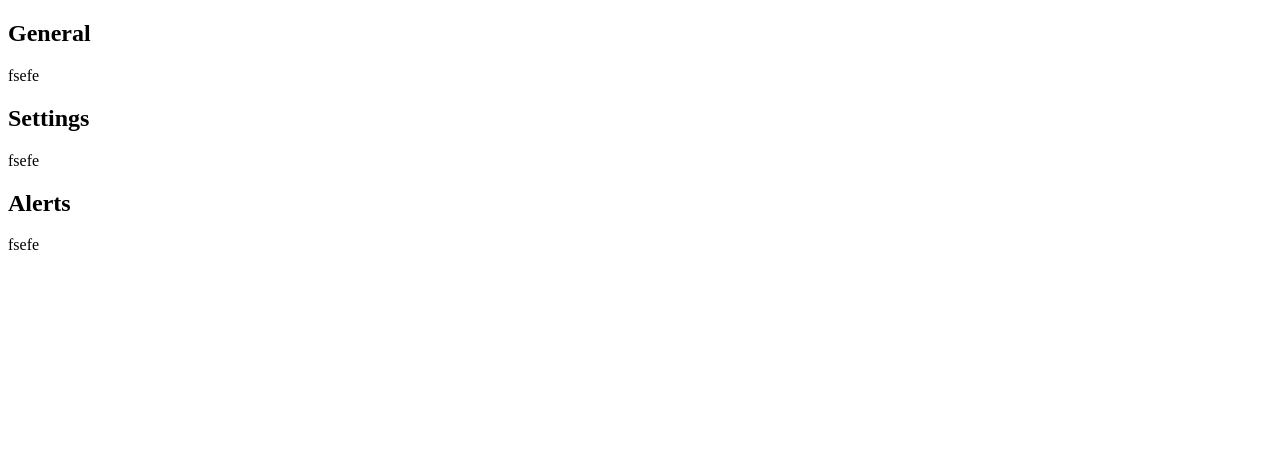
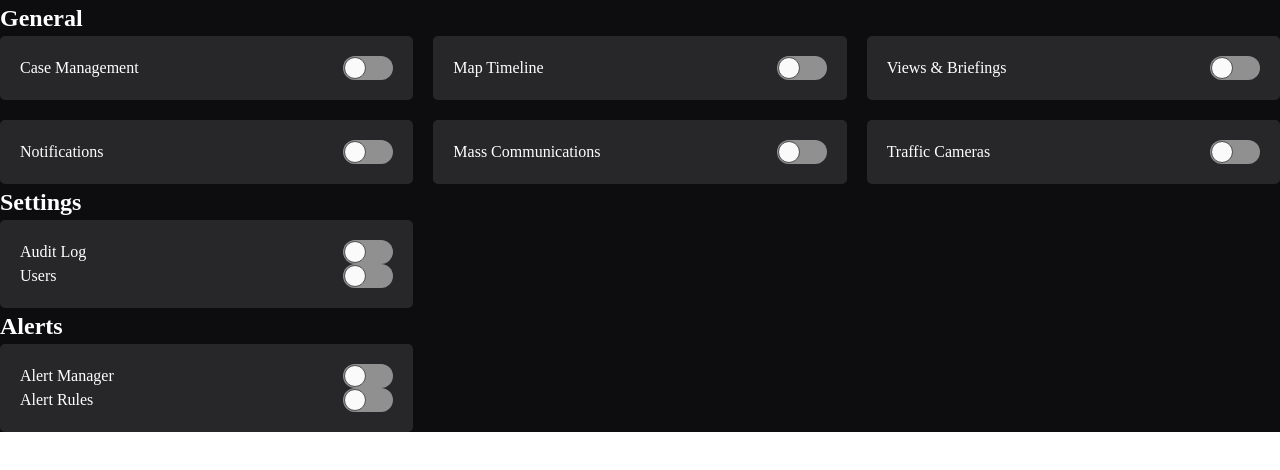
Before and after one commit to rob1256/dataminr, a React (Create React App) app: page / in a window 1280 px wide. Shown: the top 470 px of the page. Built offline with nearby package versions, Linux system fonts and the light colour scheme.

Commit message:
feat(styling): get further on styling for larger screens

```diff
--- a/src/App.tsx
+++ b/src/App.tsx
@@ -1,6 +1,6 @@
 /** @jsxImportSource @emotion/react */
 import React from 'react';
-import { ThemeProvider } from '@emotion/react';
+import { ThemeProvider, css } from '@emotion/react';
 
 import { schema, ISection } from './schema';
 
@@ -9,7 +9,11 @@ import Section from './components/Section';
 
 const App = () => (
   <ThemeProvider theme={appTheme}>
-    <div className="app">
+    <div
+      css={(theme) => css`
+        background-color: ${theme.backgrounds.main};
+      `}
+    >
       {schema.sections.map((section: ISection) => <Section key={`section-${section.title}`} title={section.title} featureFlagGroups={section.featureFlagGroups} />)}
     </div>
   </ThemeProvider>
--- a/src/components/FeatureFlag/Container.tsx
+++ b/src/components/FeatureFlag/Container.tsx
@@ -5,7 +5,8 @@ import styled from '@emotion/styled';
  * Toggle styles were taken from react-toggle repo
  */
 const FeatureFlagContainer = styled.div`
-  position: relative;
+  display: flex;
+  flex-wrap: wrap;
 
   .react-toggle {
     touch-action: pan-x;
@@ -44,15 +45,15 @@ const FeatureFlagContainer = styled.div`
     }
 
     &:hover:not(.react-toggle--disabled) .react-toggle-track {
-      background-color: ${(props) => props.theme.colors.darkGrey};
+      background-color: ${(props) => props.theme.states.featureFlagTrackHover};
     }
 
-    &--checked .react-toggle-track {
-      background-color: ${(props) => props.theme.colors.lightBlue};
+    &.react-toggle--checked .react-toggle-track {
+      background-color: ${(props) => props.theme.states.featureFlagTrackActive};
     }
 
     &--checked:hover:not(.react-toggle--disabled) .react-toggle-track {
-      background-color: ${(props) => props.theme.colors.darkBlue};
+      background-color: ${(props) => props.theme.states.featureFlagTrackActiveHover};
     }
 
     .react-toggle-track {
@@ -60,7 +61,7 @@ const FeatureFlagContainer = styled.div`
       height: 24px;
       padding: 0;
       border-radius: 30px;
-      background-color: ${(props) => props.theme.colors.lightGrey};
+      background-color: ${(props) => props.theme.states.featureFlagTrack};
       -webkit-transition: all 0.2s ease;
       -moz-transition: all 0.2s ease;
       transition: all 0.2s ease;
--- a/src/components/FeatureFlag/index.tsx
+++ b/src/components/FeatureFlag/index.tsx
@@ -1,15 +1,24 @@
 /** @jsxImportSource @emotion/react */
 import React, { ReactElement } from 'react';
+import { css } from '@emotion/react';
 // @ts-ignore
 import Toggle from 'react-toggle';
 
-import { IFeatureFlag } from '../../schema/types';
+import { IFeatureFlag } from '../../schema';
 
 import FeatureFlagContainer from './Container';
 
 const FeatureFlag: React.FC<IFeatureFlag> = ({ title }): ReactElement => (
   <FeatureFlagContainer>
-    <span>{title}</span>
+    <span
+      css={(theme) => css`
+        color: ${theme.textColors.featureFlagTitle};
+        flex: 2 1 auto;
+        padding-right: 20px;
+      `}
+    >
+      {title}
+    </span>
     <Toggle
       defaultChecked={false}
       icons={false}
--- a/src/components/Section/index.tsx
+++ b/src/components/Section/index.tsx
@@ -2,18 +2,36 @@
 import React, { ReactElement } from 'react';
 import { css } from '@emotion/react';
 
-import { ISection } from '../../schema/types';
+import { ISection } from '../../schema';
+import FeatureFlag from '../FeatureFlag';
 
-const Section: React.FC<ISection> = ({ title }): ReactElement => (
+const Section: React.FC<ISection> = ({ title, featureFlagGroups }): ReactElement => (
   <div>
-    <h2>{title}</h2>
+    <h2
+      css={(theme) => css`
+        color: ${theme.textColors.sectionTitle};
+      `}
+    >
+      {title}
+    </h2>
     <div
       css={() => css`
         display: grid;
-        grid-template-columns: auto auto auto;
+        grid-template-columns: 1fr 1fr 1fr;
+        gap: 20px;
       `}
     >
-      fsefe
+      {featureFlagGroups.map((featureFlags) => (
+        <div
+          css={(theme) => css`
+            background-color: ${theme.backgrounds.group};
+            padding: 20px;
+            border-radius: 5px;
+          `}
+        >
+          {featureFlags.map((featureFlag) => <FeatureFlag title={featureFlag.title} />)}
+        </div>
+      ))}
     </div>
   </div>
 );
--- a/src/index.tsx
+++ b/src/index.tsx
@@ -1,6 +1,7 @@
 import React from 'react';
 import ReactDOM from 'react-dom/client';
 import App from './App';
+import './reset.css';
 
 const root = ReactDOM.createRoot(
   document.getElementById('root') as HTMLElement,
--- /dev/null
+++ b/src/reset.css
@@ -0,0 +1,74 @@
+/* Box sizing rules */
+*,
+*::before,
+*::after {
+    box-sizing: border-box;
+}
+
+/* Remove default margin */
+body,
+h1,
+h2,
+h3,
+h4,
+p,
+figure,
+blockquote,
+dl,
+dd {
+    margin: 0;
+}
+
+/* Remove list styles on ul, ol elements with a list role, which suggests default styling will be removed */
+ul[role='list'],
+ol[role='list'] {
+    list-style: none;
+}
+
+/* Set core root defaults */
+html:focus-within {
+    scroll-behavior: smooth;
+}
+
+/* Set core body defaults */
+body {
+    min-height: 100vh;
+    text-rendering: optimizeSpeed;
+    line-height: 1.5;
+}
+
+/* A elements that don't have a class get default styles */
+a:not([class]) {
+    text-decoration-skip-ink: auto;
+}
+
+/* Make images easier to work with */
+img,
+picture {
+    max-width: 100%;
+    display: block;
+}
+
+/* Inherit fonts for inputs and buttons */
+input,
+button,
+textarea,
+select {
+    font: inherit;
+}
+
+/* Remove all animations, transitions and smooth scroll for people that prefer not to see them */
+@media (prefers-reduced-motion: reduce) {
+    html:focus-within {
+        scroll-behavior: auto;
+    }
+
+    *,
+    *::before,
+    *::after {
+        animation-duration: 0.01ms !important;
+        animation-iteration-count: 1 !important;
+        transition-duration: 0.01ms !important;
+        scroll-behavior: auto !important;
+    }
+}
--- a/src/theme.ts
+++ b/src/theme.ts
@@ -1,12 +1,38 @@
 import { Theme } from '@emotion/react';
 
+const colors = {
+  white: '#FFFFFF',
+  black: '#000000',
+  lightBlue: '#1F71EEFF',
+  darkBlue: '#15448d',
+  lightGrey: '#909090',
+  darkGrey: '#5E5E5EFF',
+  darkSlate: '#0d0d0f',
+  lightSlate: '#27272a',
+};
+
+const states = {
+  featureFlagTrack: colors.lightGrey,
+  featureFlagTrackHover: colors.darkGrey,
+  featureFlagTrackActive: colors.lightBlue,
+  featureFlagTrackActiveHover: colors.darkBlue,
+};
+
+const backgrounds = {
+  main: colors.darkSlate,
+  group: colors.lightSlate,
+};
+
+const textColors = {
+  sectionTitle: colors.white,
+  featureFlagTitle: colors.white,
+};
+
 const theme: Theme = {
-  colors: {
-    lightBlue: '#1F71EEFF',
-    darkBlue: '#15448d',
-    lightGrey: '#909090',
-    darkGrey: '#5E5E5EFF',
-  },
+  colors,
+  states,
+  backgrounds,
+  textColors,
 };
 
 export default theme;
```
Also changed, not shown: src/@types/emotion.d.ts (+23 -5 lines).
